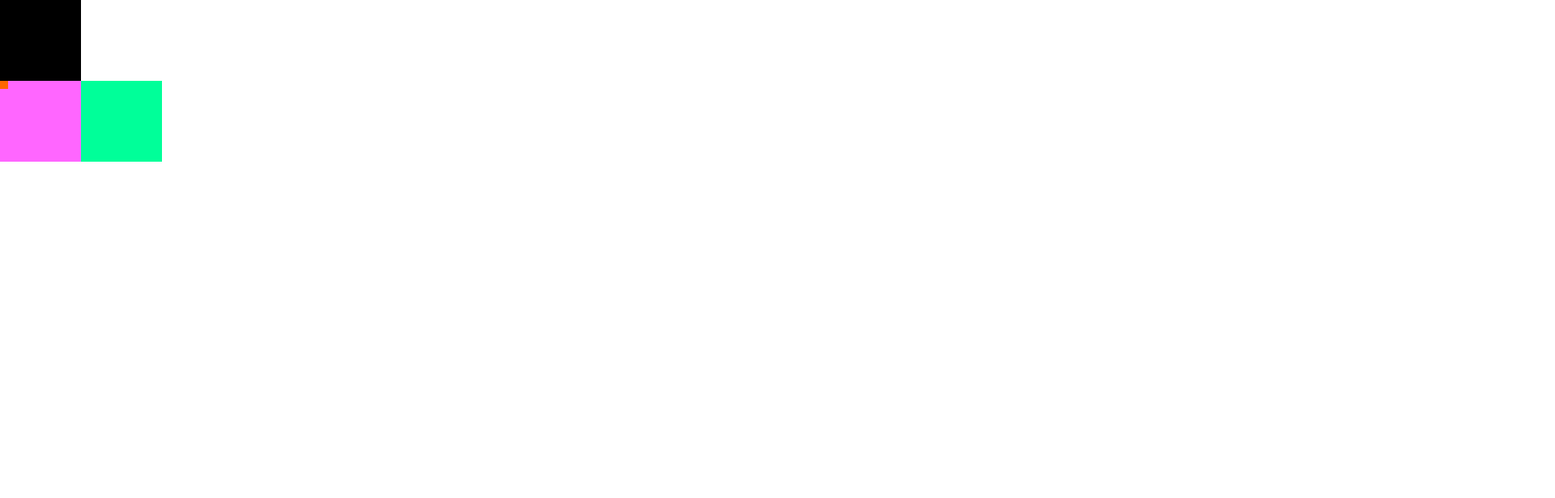
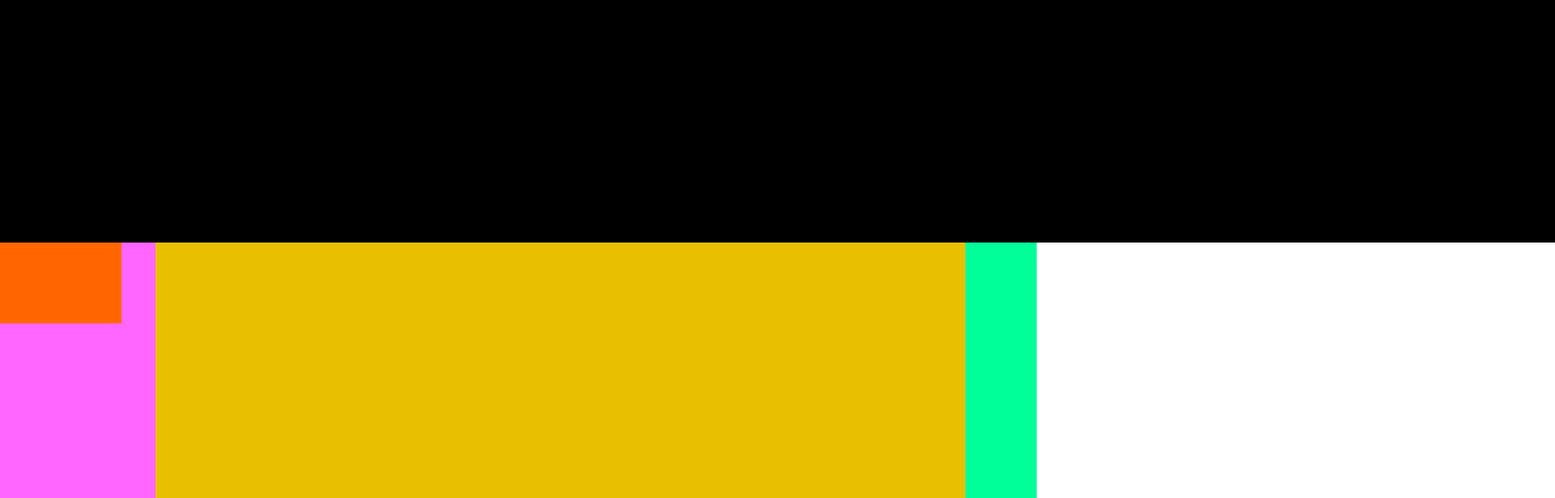
Before and after one commit to MrKoT321/KTTK, a React (Create React App) app: page / in a window 1280 px wide. Shown: the top 616 px of the page at 81% size, 1920 px wide, since content can reach past the window. Built offline with nearby package versions, Linux system fonts and the light colour scheme; the HTML template or start-up script is replaced by a standard one.

Commit message:
добавил workslide

```diff
--- a/src/widgets/sideBarWidget/ui/SideBarWidget.module.css
+++ b/src/widgets/sideBarWidget/ui/SideBarWidget.module.css
@@ -1,6 +1,5 @@
 .sidePanel {
-    display: block;
-    width: 100px;
-    height: 100px;
+    width: 300px;
+    height: 1000px;
     background-color: #FF66FF;
 }
--- a/src/widgets/sideSlide/ui/SideSlide.module.css
+++ b/src/widgets/sideSlide/ui/SideSlide.module.css
@@ -1,6 +1,5 @@
 .sideSlide {
-    display: block;
-    width: 10px;
-    height: 10px;
+    width: 150px;
+    height: 100px;
     background-color: #FF6600;
 }
--- a/src/widgets/topPanelWidget/ui/TopPanelWidget.module.css
+++ b/src/widgets/topPanelWidget/ui/TopPanelWidget.module.css
@@ -1,6 +1,5 @@
 .topPanel {
-    display: block;
-    width: 100px;
-    height: 100px;
+    width: 2000px;
+    height: 300px;
     background-color: #000000;
 }
--- /dev/null
+++ b/src/widgets/workSlide/index.ts
@@ -0,0 +1 @@
+export { WorkSlide } from './ui/WorkSlide'
--- /dev/null
+++ b/src/widgets/workSlide/ui/WorkSlide.module.css
@@ -0,0 +1,5 @@
+.workSlide {
+    width: 1000px;
+    height: 800px;
+    background-color: #e9bf01;
+}
--- /dev/null
+++ b/src/widgets/workSlide/ui/WorkSlide.tsx
@@ -0,0 +1,5 @@
+import styles from './WorkSlide.module.css'
+
+const WorkSlide = () => <div className={styles.workSlide}></div>
+
+export { WorkSlide }
--- a/src/widgets/workSpaceWidget/ui/WorkSpaceWidget.module.css
+++ b/src/widgets/workSpaceWidget/ui/WorkSpaceWidget.module.css
@@ -1,6 +1,5 @@
 .workSpace {
-    display: block;
-    width: 100px;
-    height: 100px;
+    width: 1700px;
+    height: 1000px;
     background-color: #00FF99;
 }
--- a/src/widgets/workSpaceWidget/ui/WorkSpaceWidget.tsx
+++ b/src/widgets/workSpaceWidget/ui/WorkSpaceWidget.tsx
@@ -1,5 +1,10 @@
+import { WorkSlide } from '../../workSlide'
 import styles from './WorkSpaceWidget.module.css'
 
-const WorkSpaceWidget = () => <div className={styles.workSpace}></div>
+const WorkSpaceWidget = () => (
+    <div className={styles.workSpace}>
+        <WorkSlide />
+    </div>
+)
 
 export { WorkSpaceWidget }
```
